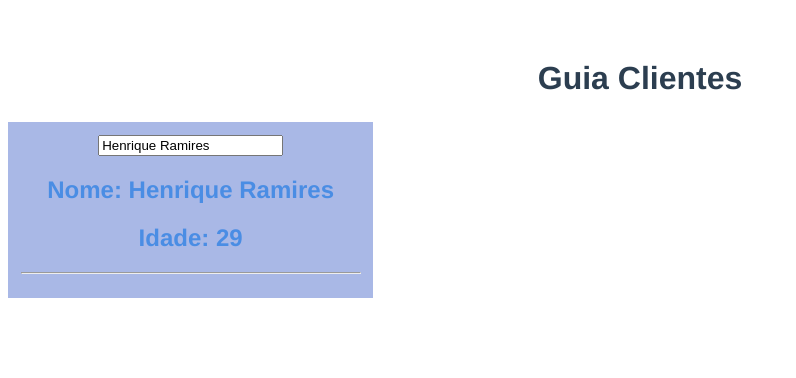
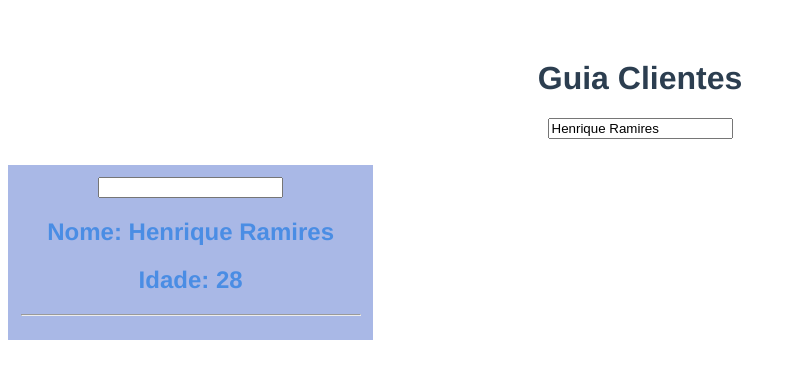
Before and after one commit to all-projects-vue-js/first-project, a Vue app: page / in a window 1280 px wide. Shown: the top 378 px of the page, without its empty margins (0-796 px from the left). Built offline with nearby package versions, Linux system fonts and the light colour scheme.

Commit message:
Props object.

```diff
--- a/src/App.vue
+++ b/src/App.vue
@@ -1,8 +1,8 @@
 <template>
   <div id="app">
     <h1>Guia Clientes</h1>
-    <Cliente nome="Henrique Ramires" idade="29"/>
-
+    <input type="text" v-model="clienteHenrique.nome" />
+    <Cliente :cliente="clienteHenrique" />
   </div>
 </template>
 
@@ -10,8 +10,16 @@
 import Cliente from "./components/Cliente";
 export default {
   name: "App",
+  data() {
+    return {
+      clienteHenrique: {
+        nome: "Henrique Ramires",
+        idade: 28,
+      },
+    };
+  },
   components: {
-    Cliente
+    Cliente,
   },
 };
 </script>
--- a/src/components/Cliente.vue
+++ b/src/components/Cliente.vue
@@ -1,8 +1,8 @@
 <template>
   <div id="cliente">
     <input type="text" v-model="nome" />
-    <h2>Nome: {{ nome }}</h2>
-    <h2>Idade: {{ idade }}</h2>
+    <h2>Nome: {{ cliente.nome }}</h2>
+    <h2>Idade: {{ cliente.idade }}</h2>
     <hr />
   </div>
 </template>
@@ -13,8 +13,7 @@ export default {
     return {};
   },
   props: {
-    nome: String,
-    idade: Number,
+    cliente: Object,
   },
 };
 </script>
```
